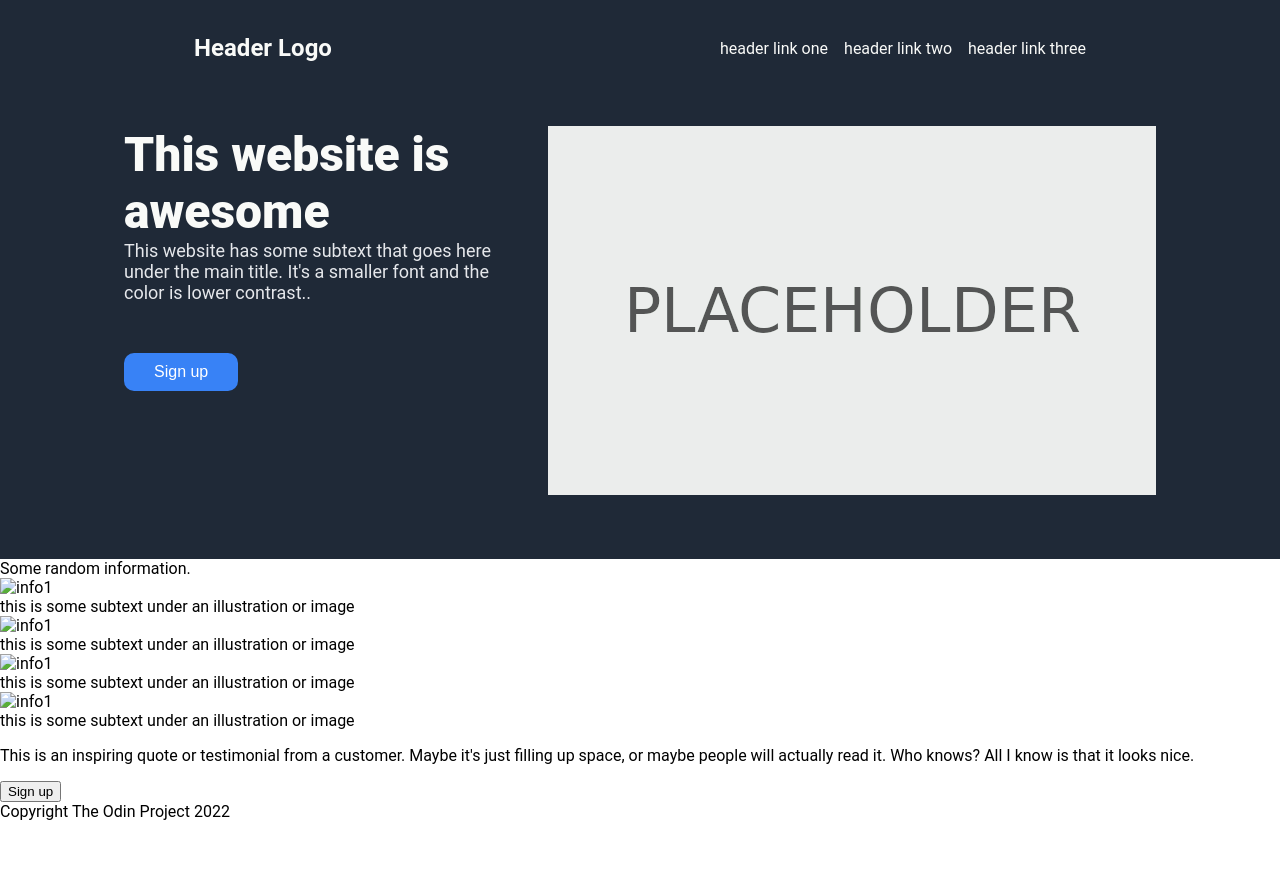
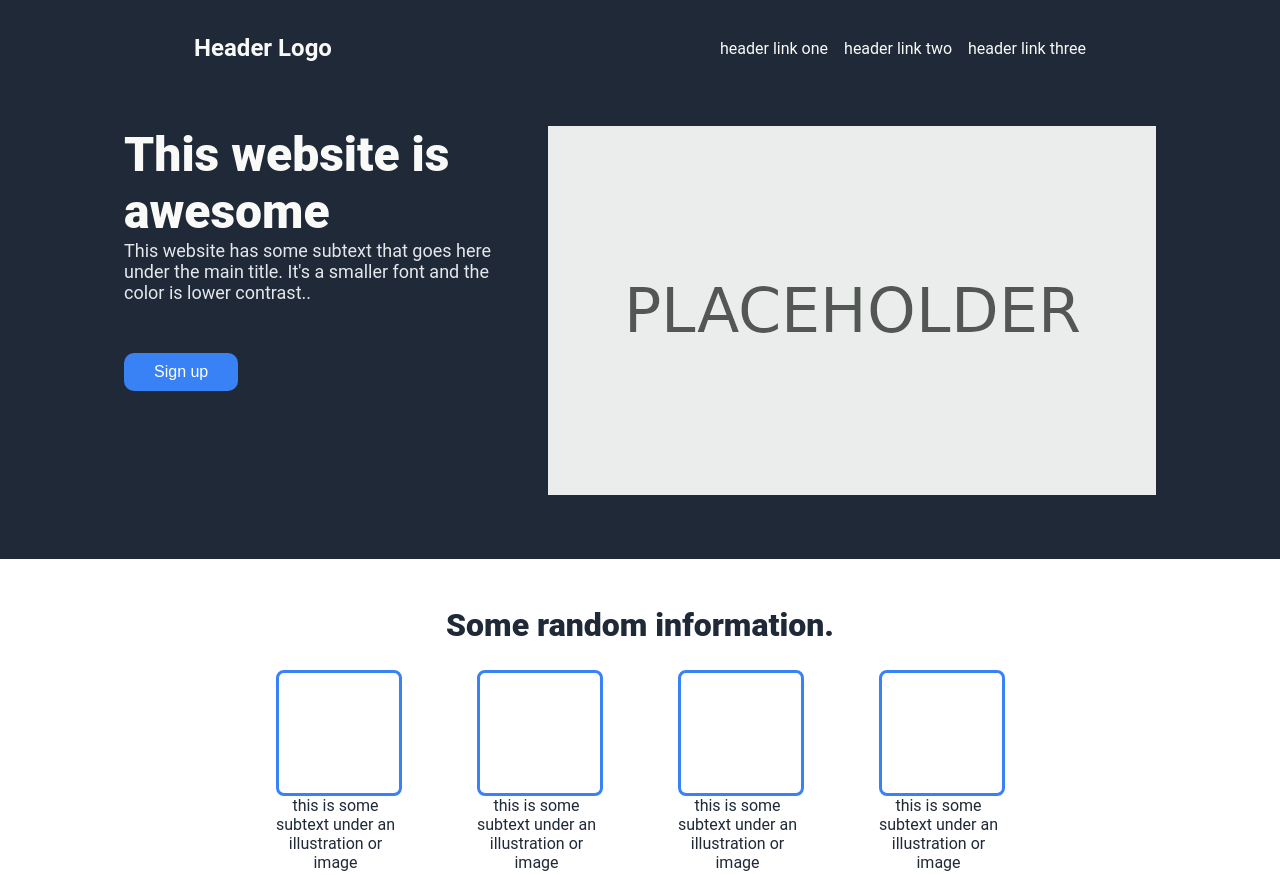
Before and after one commit to JimmyB50/landing-page, a plain HTML site: page index.html in a window 1280 px wide. Shown: the top 875 px of the page. Before the commit the page ends 821 px from the top, so only its background shows below. Drawn offline with Linux system fonts and the light colour scheme.

Commit message:
Information section completed

```diff
--- a/index.html
+++ b/index.html
@@ -28,29 +28,31 @@
                     </p>
                     <button class="signup">Sign up</button>
                 </div>
-            <div class="img-placeholder"><img src="./images/placeholder.png" alt="placeholdr"></div>
+            <div class="img-placeholder"><img src="./images/placeholder.png" alt="placeholder"></div>
         </div>
 
     <div class="content">
 
         <div class="random-info">
-            <div class="titre-info">Some random information.</div>
+            <h2>Some random information.</h2>
 
+            <div class="info-container">
                 <div class="infos">
-                <img src="./images/info1.png" alt="info1">
+                    <div class="info-sq"></div>
                     <div class="infos-text">this is some subtext under an illustration or image</div>
                 </div>
                 <div class="infos">
-                <img src="./images/info1.png" alt="info1">
+                    <div class="info-sq"></div>
                     <div class="infos-text">this is some subtext under an illustration or image</div>
                 </div>
                 <div class="infos">
-                <img src="./images/info1.png" alt="info1">
+                    <div class="info-sq"></div>
                     <div class="infos-text">this is some subtext under an illustration or image</div>
                 </div>
                 <div class="infos">
-                <img src="./images/info1.png" alt="info1">
+                    <div class="info-sq"></div>
                     <div class="infos-text">this is some subtext under an illustration or image</div>
+                </div>
             </div>
         </div>
 
--- a/style.css
+++ b/style.css
@@ -79,3 +79,39 @@ body{
     margin-top: 50px
 
 }
+
+/* Contenu */
+.content{
+    margin-top: 20px;
+    display: flex;
+    flex-direction: column;
+    text-align: center;
+}
+
+/* Informations */
+
+.random-info h2{
+    color: #1F2937;
+    font-size: 32px;
+    font-weight: 900;
+}
+
+.info-container{
+    margin-top: 20px;
+    display: flex;
+    justify-content: center;
+    gap: 75px;
+}
+
+.info-sq{
+    width: 120px;
+    height: 120px;
+    border: solid;
+    border-color: #3882f6;
+    border-radius: 8px;
+}
+
+.infos-text{
+    max-width: 120px;
+    color: #1F2937;
+}
```
Lines whose indentation alone changed are shown as unchanged.
